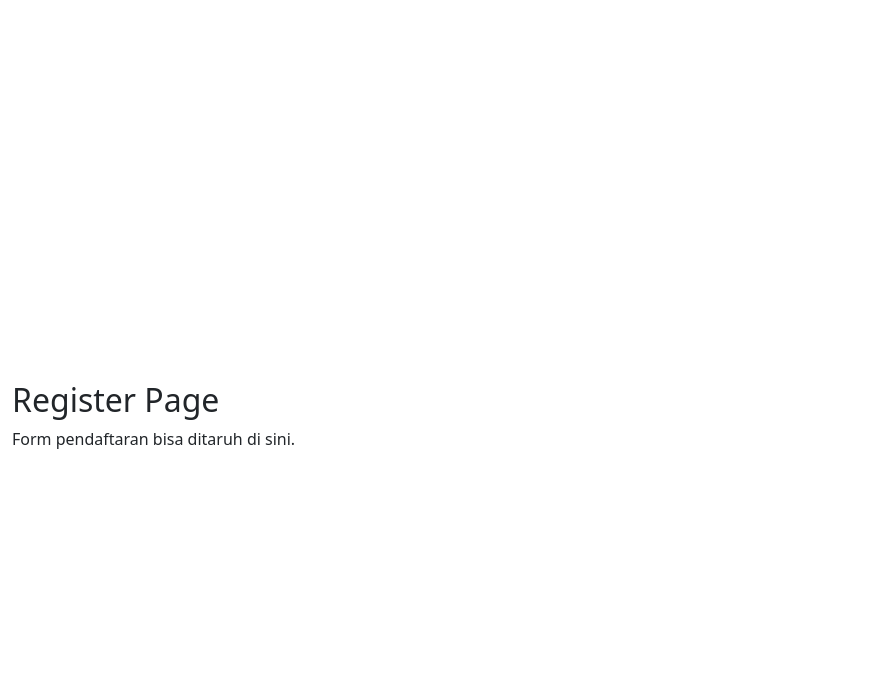
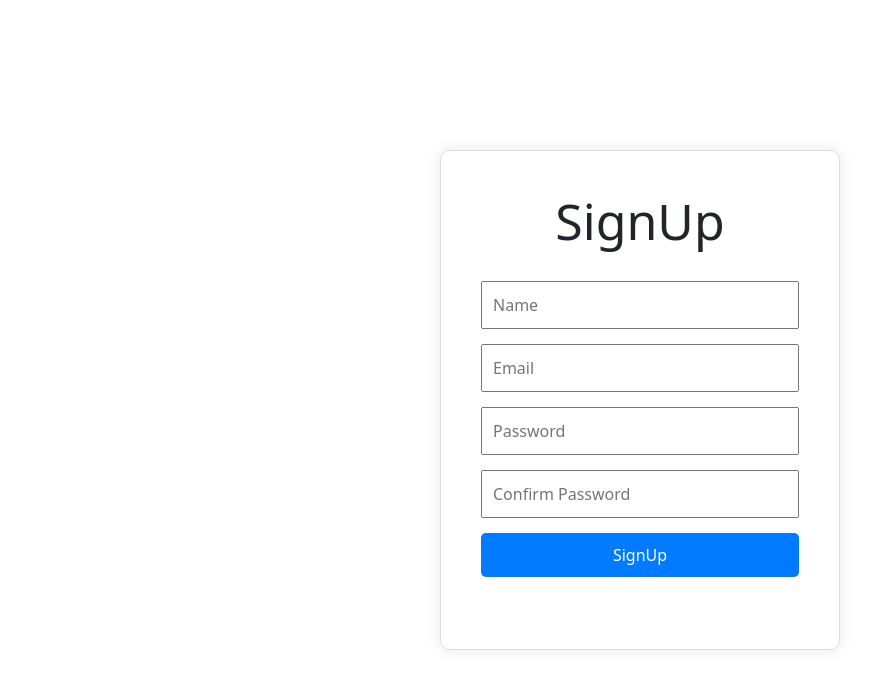
Before and after one commit to Safmica/competition_website, a React (Vite) app in the folder front-end/my-app/: page /register in a window 1280 px wide. Shown: the top 688 px of the page, without its empty margins (0-890 px from the left). Built offline with nearby package versions, Linux system fonts and the light colour scheme.

Commit message:
register change

```diff
--- a/front-end/my-app/src/App.jsx
+++ b/front-end/my-app/src/App.jsx
@@ -1,13 +1,15 @@
-import { Routes, Route } from "react-router-dom";
+import { BrowserRouter as Router, Routes, Route } from "react-router-dom";
 import LoginForm from "./login";
-import RegisterForm from "./register1";
+import RegisterForm from "./register";
 
 function App() {
   return (
-    <Routes>
-      <Route path="/" element={<LoginForm/>}/>
-      <Route path="/register" element={<RegisterForm/>}/>
-    </Routes>
+    <Router>
+      <Routes>
+        <Route path="/login" element={<LoginForm />} />
+        <Route path="/register" element={<RegisterForm />} />
+      </Routes>
+    </Router>
   );
 }
 
--- a/front-end/my-app/src/main.jsx
+++ b/front-end/my-app/src/main.jsx
@@ -4,11 +4,13 @@ import { BrowserRouter } from "react-router-dom";
 import App from "./App";
 import "./index.css";
 import "bootstrap/dist/css/bootstrap.min.css";
+import RegisterForm from "./register.jsx";
 
 ReactDOM.createRoot(document.getElementById("root")).render(
   <React.StrictMode>
     <BrowserRouter>
-      <App/>
+      <RegisterForm />
+      {/* <App /> */}
     </BrowserRouter>
   </React.StrictMode>
 );
--- /dev/null
+++ b/front-end/my-app/src/register.jsx
@@ -0,0 +1,100 @@
+import React, { useState } from 'react';
+
+function RegisterForm (){
+  const [name, setName] = useState('');
+  const [email, setEmail] = useState('');
+  const [password, setPassword] = useState('');
+  const [confirmpassword, setConfirmPassword] = useState('');
+
+  const handleRegister = (e) => {
+    e.preventDefault();
+    // Sementara: hanya console.log data input
+    console.log('Name:', name);
+    console.log('Email:', email);
+    console.log('Password:', password);
+    console.log('Confirm Password:', confirmpassword);
+  };
+
+  return (
+    <div style={styles.container}>
+      <h2 style={styles.title}>SignUp</h2>
+      <form onSubmit={handleRegister} style={styles.form}>
+        <input
+          type="name"
+          placeholder="Name"
+          value={name}
+          onChange={(e) => setName(e.target.value)}
+          style={styles.input}
+          required
+        />
+        <input
+          type="email"
+          placeholder="Email"
+          value={email}
+          onChange={(e) => setEmail(e.target.value)}
+          style={styles.input}
+          required
+        />
+        <input
+          type="password"
+          placeholder="Password"
+          value={password}
+          onChange={(e) => setPassword(e.target.value)}
+          style={styles.input}
+          required
+        />
+        <input
+          type="confirmpassword"
+          placeholder="Confirm Password"
+          value={password}
+          onChange={(e) => setConfirmPassword(e.target.value)}
+          style={styles.input}
+          required
+        />
+        <button type="submit" style={styles.button}>SignUp</button>
+      </form>
+    </div>
+  );
+}
+
+const styles = {
+  container: {
+    width: "400px",
+    height: "500px",
+    padding: "40px",
+    border: "1px solid #ddd",
+    borderRadius: "10px",
+    boxShadow: "0 0 15px rgba(31, 30, 30, 0.1)",
+    textAlign: "center",
+    position: "absolute",
+    top: "50%",
+    left: "50%",
+    transform: "translate(-50%, -50%)",
+  },
+  title: {
+    marginBottom: "-120px",
+    fontSize: "50px",
+  },
+  form: {
+    marginTop: "150px",
+    display: "flex",
+    flexDirection: "column",
+    gap: "15px",
+    Height: "100px",
+  },
+  input: {
+    padding: "10px",
+    fontSize: "16px",
+  },
+  button: {
+    padding: "10px",
+    fontSize: "16px",
+    backgroundColor: "#007bff",
+    color: "white",
+    border: "none",
+    borderRadius: "5px",
+    cursor: "pointer",
+  },
+};
+
+export default RegisterForm
--- a/front-end/my-app/src/register1.jsx
+++ /dev/null
@@ -1,12 +0,0 @@
-import React from "react";
-
-function RegisterForm() {
-  return (
-    <div className="container mt-5">
-      <h2>Register Page</h2>
-      <p>Form pendaftaran bisa ditaruh di sini.</p>
-    </div>
-  );
-}
-
-export default RegisterForm;
```
